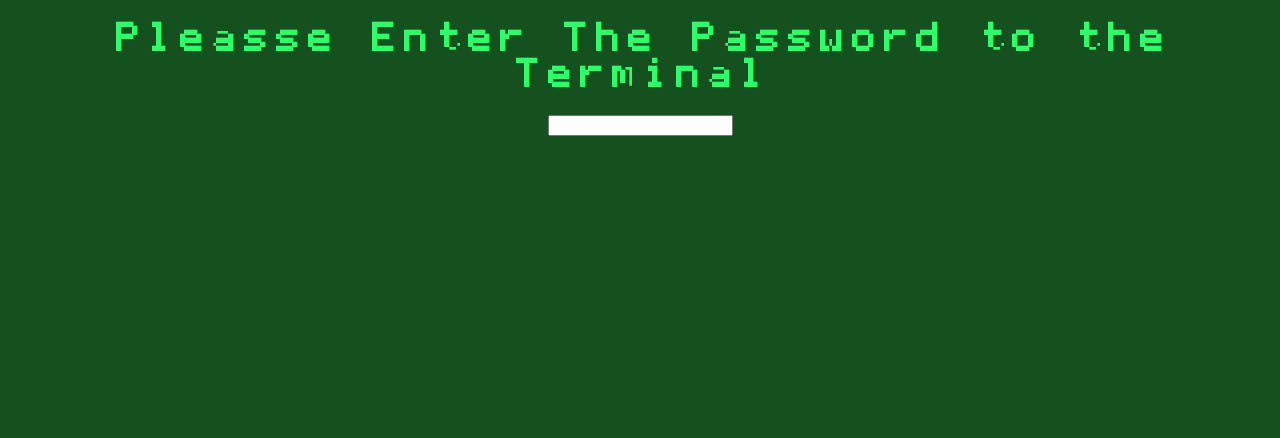
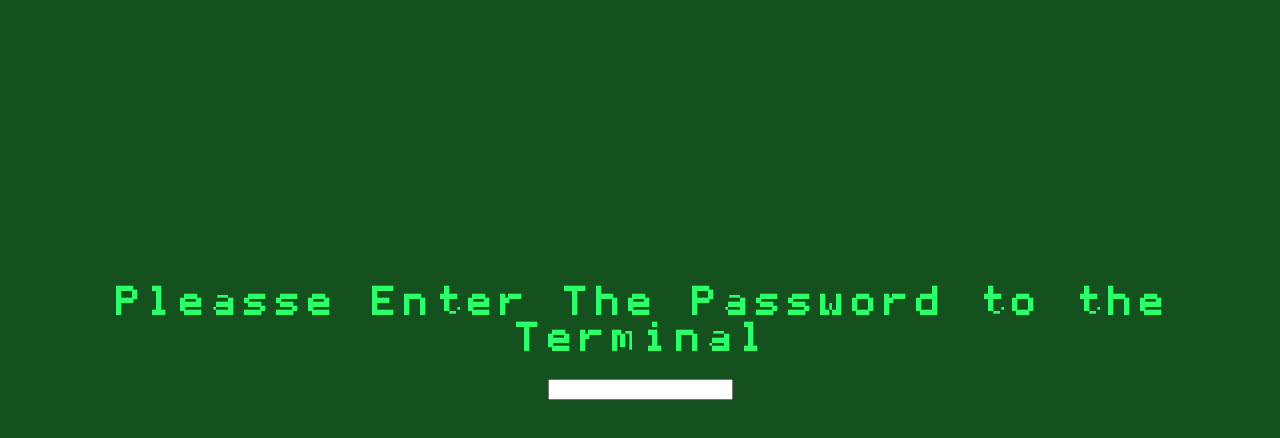
Before and after one commit to joeygaitan/fallout-login, a React (Create React App) app: page / in a window 1280 px wide. Shown: the top 438 px of the page. Built offline with nearby package versions, Linux system fonts and the light colour scheme.

Commit message:
added in random-word generator to the project to give a random word generator

```diff
--- a/package.json
+++ b/package.json
@@ -6,8 +6,10 @@
     "@testing-library/jest-dom": "^4.2.4",
     "@testing-library/react": "^9.3.2",
     "@testing-library/user-event": "^7.1.2",
+    "random-words": "^1.1.0",
     "react": "^16.12.0",
     "react-dom": "^16.12.0",
+    "react-router-dom": "^5.1.2",
     "react-scripts": "3.3.1"
   },
   "scripts": {
--- a/src/components/Login/Login.jsx
+++ b/src/components/Login/Login.jsx
@@ -1,10 +1,12 @@
 import React, { Component } from 'react';
+import LoginField from './LoginField/LoginField';
+
 
 const Login = () => {
     return (
         <div>
             <h1>Pleasse Enter The Password to the Terminal</h1>
-            <input type="text"/>
+            <LoginField />
         </div>
      );
 }
--- a/src/components/Login/LoginField/LoginField.jsx
+++ b/src/components/Login/LoginField/LoginField.jsx
@@ -8,7 +8,7 @@ class LoginField extends Component {
     render() {
         return (
             <div>
-
+                <input type="text"/>
             </div>
         );
     }
--- a/src/index.css
+++ b/src/index.css
@@ -4,6 +4,7 @@
   }
 
 body{
+    padding-top: 20%;
     text-align: center;
     font-family: 'unix-font';
     color:#2DFF6B;
```
Also changed, not shown: 2 other files (tests, documents, lock files or other folders).
